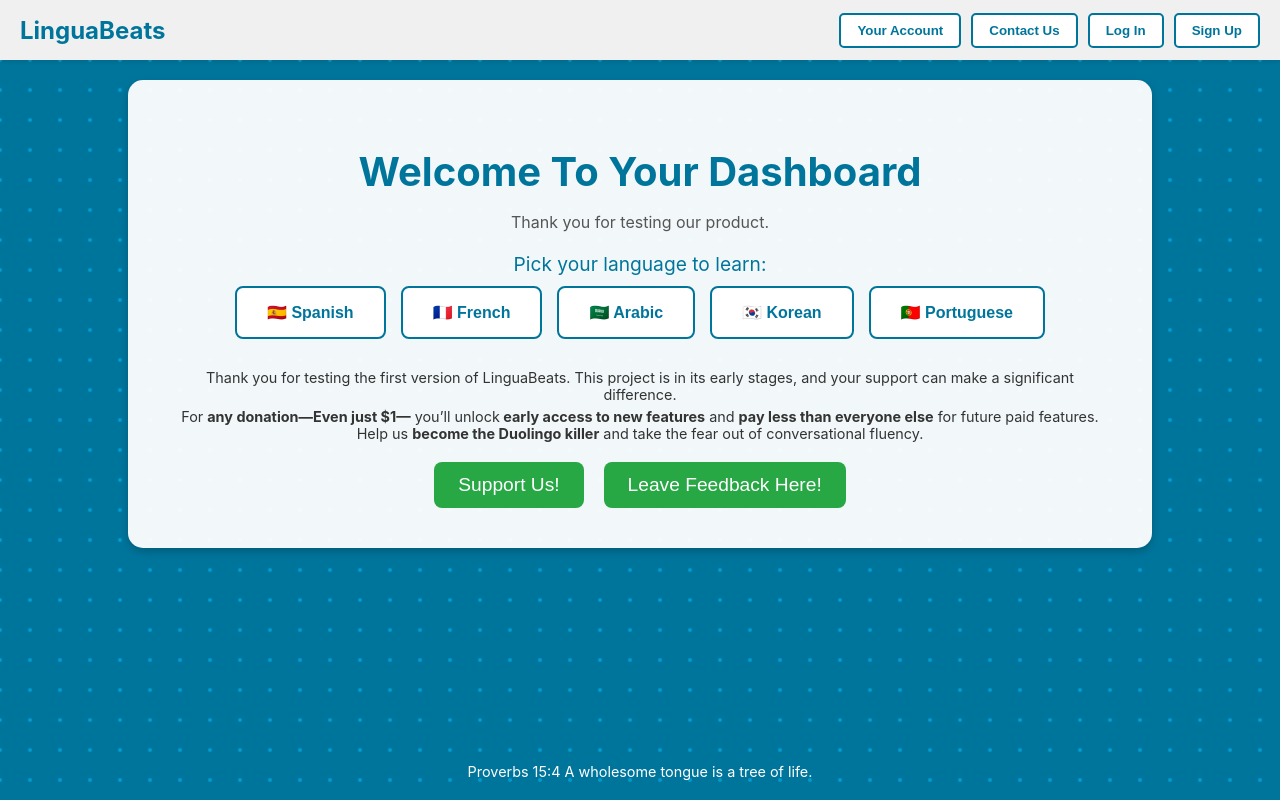
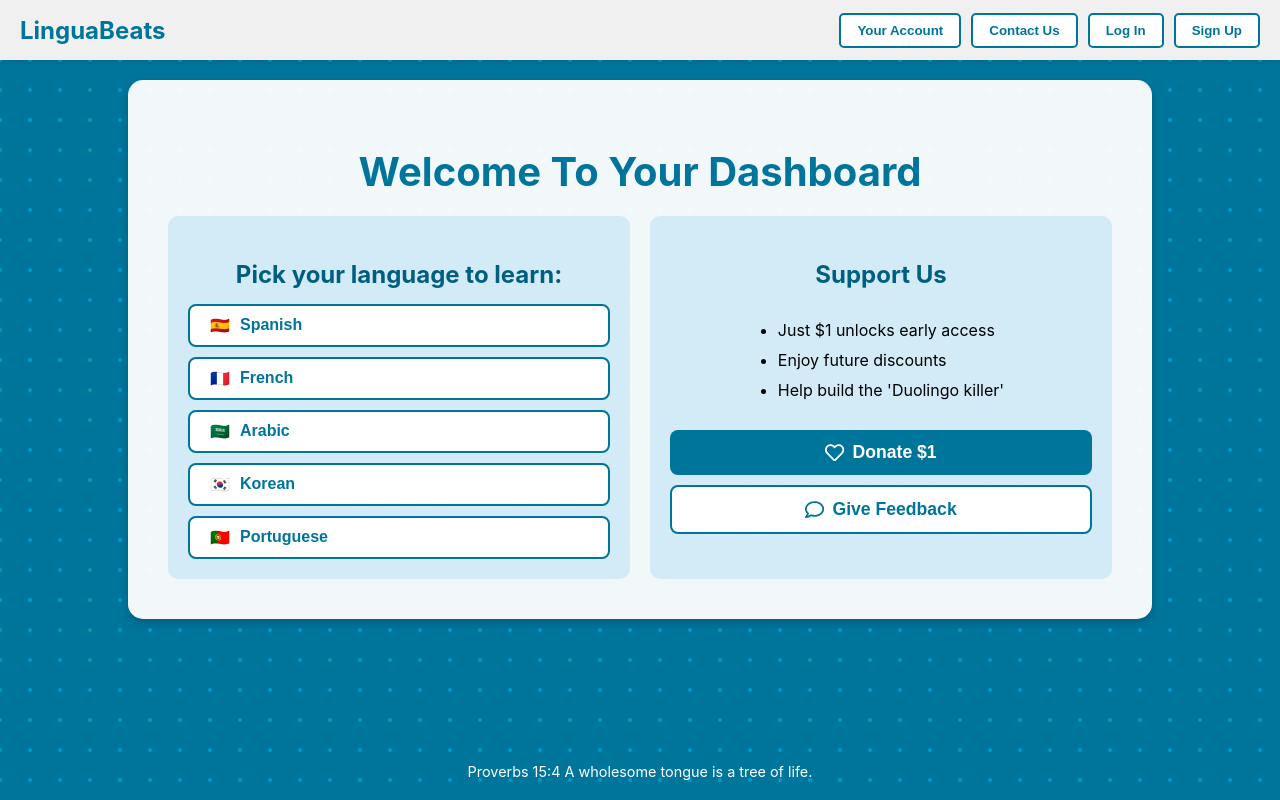
Before and after one commit to iancarscadden/Shira, a React (Create React App) app: page /dashboard in a window 1280 px wide. Built offline with nearby package versions, Linux system fonts and the light colour scheme; no server answers.

Commit message:
Main functionality now accessible without creating an account.

```diff
--- a/package.json
+++ b/package.json
@@ -12,6 +12,7 @@
     "firebase": "^10.14.1",
     "react": "^18.3.1",
     "react-dom": "^18.3.1",
+    "react-icons": "^5.3.0",
     "react-router-dom": "^6.27.0",
     "react-scripts": "^3.0.1",
     "web-vitals": "^2.1.4"
--- a/src/components/Dashboard.css
+++ b/src/components/Dashboard.css
@@ -25,7 +25,7 @@
   position: relative;
   background-color: white;
   width: 80%;
-  max-width: 800px;
+  max-width: 1000px; /* Increased max-width to accommodate side-by-side boxes */
   margin: 50px auto;
   padding: 40px;
   border-radius: 15px;
@@ -42,23 +42,39 @@
   margin-bottom: 10px;
 }
 
-.small-text {
-  font-size: 1rem;
-  color: #555;
-  margin-bottom: 20px;
+/* Dashboard Section with two boxes */
+.dashboard-section {
+  display: flex;
+  justify-content: space-between;
+  gap: 20px;
+  margin-top: 20px;
 }
 
-/* Language Selection Section */
-.language-selection p {
-  font-size: 1.2rem;
-  margin-bottom: 10px;
-  color: #00759c;
+/* Left and Right Boxes with lighter, semi-transparent sky blue */
+.left-box, .right-box {
+  background-color: rgba(135, 206, 235, 0.3); /* Lighter, semi-transparent sky blue */
+  padding: 20px;
+  border-radius: 10px;
+  flex: 1;
+  display: flex;
+  flex-direction: column;
+  align-items: center;
 }
 
+/* Section Titles */
+.section-title {
+  font-size: 1.5rem;
+  font-weight: bold;
+  color: #005f80; /* Dark blue color */
+  margin-bottom: 15px;
+}
+
+/* Language Selection Buttons */
 .language-buttons {
   display: flex;
-  justify-content: center;
-  gap: 15px;
+  flex-direction: column;
+  width: 100%; /* Ensure buttons take full width */
+  gap: 10px;
 }
 
 .language-button {
@@ -66,11 +82,14 @@
   color: #00759c;
   border: 2px solid #00759c;
   border-radius: 8px;
-  padding: 15px 30px;
+  padding: 10px 20px;
   font-size: 1rem;
   font-weight: bold;
+  text-align: left; /* Align text to left */
+  display: flex;
+  align-items: center;
   cursor: pointer;
-  transition: background-color 0.3s, transform 0.3s;
+  transition: background-color 0.3s, color 0.3s, transform 0.3s;
 }
 
 .language-button:hover {
@@ -79,54 +98,77 @@
   transform: scale(1.05);
 }
 
-/* Support Section */
-.support-message {
-  margin-top: 30px;
-  text-align: center;
+.language-button span {
+  margin-right: 10px; /* Space between emoji and text */
 }
 
-.support-text {
-  font-size: 0.9rem; /* Smaller font size */
-  color: #333;
-  margin: 5px 0;
+/* Support Section */
+.support-list {
+  list-style-type: disc;
+  padding-left: 20px;
+  text-align: left;
+  color: black; /* Changed bullet points to black */
+  margin-bottom: 20px;
+}
+
+.support-list li {
+  margin-bottom: 10px;
+  font-size: 1rem;
 }
 
 /* Action Buttons Section */
-.action-buttons {
+.donate-button, .feedback-button {
+  width: 100%; /* Horizontally long buttons */
+  padding: 12px 0;
+  font-size: 1.1rem;
+  font-weight: bold;
+  border: none;
+  border-radius: 8px;
+  cursor: pointer;
+  margin-bottom: 10px;
   display: flex;
+  align-items: center;
   justify-content: center;
-  gap: 20px; /* Space between buttons */
-  margin-top: 20px;
-}
-
-/* Support Button Styling */
-.support-button {
-  padding: 12px 24px;
-  background-color: #28a745; /* Green color for Support Us! */
-  color: white;
-  border: none;
-  border-radius: 8px; /* Rounded corners */
-  font-size: 1.2rem;
-  cursor: pointer;
   transition: background-color 0.3s, transform 0.3s;
 }
 
-.support-button:hover {
-  background-color: #218838; /* Darker green on hover */
+.donate-button {
+  background-color: #00759c; /* App's blue color */
+  color: white;
+}
+
+.donate-button:hover {
+  background-color: #005f80; /* Darker blue on hover */
   transform: scale(1.05);
+}
+
+.feedback-button {
+  background-color: white;
+  color: #00759c;
+  border: 2px solid #00759c;
+}
+
+.feedback-button:hover {
+  background-color: #00759c;
+  color: white;
+  transform: scale(1.05);
+}
+
+.button-icon {
+  margin-right: 8px; /* Space between icon and text */
+  font-size: 1.2rem;
 }
 
 /* Proverb Text Styling */
 .proverb-text {
   text-align: center;
   color: white;
-  /* Removed bold styling */
-  font-size: 0.9rem; /* Reduced font size */
-  position: absolute; /* Positioning at the bottom */
-  bottom: 20px; /* Space from the bottom */
+  font-size: 0.9rem;
+  position: absolute;
+  bottom: 20px;
   left: 50%;
-  transform: translateX(-50%); /* Center horizontally */
-  width: 90%; /* Optional: Limit the width */
+  transform: translateX(-50%);
+  width: 90%;
 }
 
 /* Pop-up Overlay */
@@ -167,23 +209,6 @@
   cursor: pointer;
 }
 
-/* Your Account Button - Rectangular Styling */
-.account-button {
-  background-color: #00759c;
-  color: white;
-  border: none;
-  padding: 12px 24px;
-  border-radius: 5px; /* Rectangular look */
-  font-size: 1rem;
-  cursor: pointer;
-  transition: background-color 0.3s, transform 0.3s;
-}
-
-.account-button:hover {
-  background-color: #005f80;
-  transform: scale(1.05);
-}
-
 /* Sign Out Button Inside Pop-up */
 .popup-signout-button {
   background-color: #00759c;
@@ -199,3 +224,23 @@
   background-color: #005f80;
   transform: scale(1.05);
 }
+
+/* Responsive Adjustments */
+@media (max-width: 768px) {
+  .dashboard-section {
+    flex-direction: column;
+  }
+
+  .left-box, .right-box {
+    width: 100%;
+  }
+
+  .language-button, .donate-button, .feedback-button {
+    font-size: 1rem;
+    padding: 10px 0;
+  }
+
+  .proverb-text {
+    font-size: 0.8rem;
+  }
+}
--- a/src/components/Dashboard.js
+++ b/src/components/Dashboard.js
@@ -1,10 +1,9 @@
-// src/components/Dashboard.js
-
 import React, { useState, useRef, useEffect } from 'react';
 import { useNavigate } from 'react-router-dom';
 import Navbar from './Navbar';
 import { auth, signOut } from '../firebaseConfig';
 import './Dashboard.css';
+import { FaRegHeart, FaRegComment } from 'react-icons/fa'; // Importing minimalistic icons
 
 export default function Dashboard() {
   const [showPopup, setShowPopup] = useState(false);
@@ -70,10 +69,11 @@ export default function Dashboard() {
 
       <div className="content-container">
         <h1>Welcome To Your Dashboard</h1>
-        <p className="small-text">Thank you for testing our product.</p>
 
-        <div className="language-selection">
-          <p>Pick your language to learn:</p>
+        <div className="dashboard-section">
+          {/* Left Box: Language Selection */}
+          <div className="left-box">
+            <p className="section-title">Pick your language to learn:</p>
             <div className="language-buttons">
               <button onClick={() => navigate('/song/Spanish')} className="language-button">
                 <span role="img" aria-label="Spanish Flag">🇪🇸</span> Spanish
@@ -93,23 +93,19 @@ export default function Dashboard() {
             </div>
           </div>
 
-        {/* Support Us Section */}
-        <div className="support-message">
-          <p className="support-text">
-            Thank you for testing the first version of LinguaBeats. This project is
-            in its early stages, and your support can make a significant difference.
-          </p>
-          <p className="support-text">
-            For <strong>any donation—Even just $1—</strong> you’ll unlock
-            <strong> early access to new features</strong> and <strong>pay less than everyone else</strong> for future paid features.
-            Help us <strong>become the Duolingo killer</strong> and take the fear out of conversational fluency.
-          </p>
-          <div className="action-buttons">
-            <button className="support-button" onClick={() => navigate('/support-us')}>
-              Support Us!
+          {/* Right Box: Support Us */}
+          <div className="right-box">
+            <p className="section-title">Support Us</p>
+            <ul className="support-list">
+              <li>Just $1 unlocks early access</li>
+              <li>Enjoy future discounts</li>
+              <li>Help build the 'Duolingo killer'</li>
+            </ul>
+            <button className="donate-button" onClick={() => navigate('/support-us')}>
+              <FaRegHeart className="button-icon" /> Donate $1
             </button>
             <button
-              className="support-button"
+              className="feedback-button"
               onClick={() =>
                 window.open(
                   'https://docs.google.com/forms/d/e/1FAIpQLSe0VM_aS5XUP3JBXNYxIkJEpr99DoNZMybt-eGJJIeupMlZjQ/viewform?usp=sf_link',
@@ -117,7 +113,7 @@ export default function Dashboard() {
                 )
               }
             >
-              Leave Feedback Here!
+              <FaRegComment className="button-icon" /> Give Feedback
             </button>
           </div>
         </div>
--- a/src/components/LandingPage.css
+++ b/src/components/LandingPage.css
@@ -55,27 +55,58 @@ body, html {
 
 .text-section {
   max-width: 600px;
+  width: 100%;
   margin-bottom: 1.5rem;
 }
 
-.text-section section {
+.dropdown-section {
   margin-bottom: 1rem;
 }
 
-.text-section h2 {
+.dropdown-header {
   font-size: 1.8rem; /* Reduced font size */
   font-weight: 300;
   color: white;
   margin-bottom: 0.4rem;
+  cursor: pointer;
+  position: relative;
+  display: flex;
+  align-items: center;
+  justify-content: center;
 }
 
-.text-section p {
+.dropdown-header:hover {
+  color: #d1d1d1;
+}
+
+.arrow {
+  margin-left: 8px;
+  border: solid white;
+  border-width: 0 2px 2px 0;
+  display: inline-block;
+  padding: 3px;
+  transform: rotate(45deg);
+  transition: transform 0.3s;
+}
+
+.arrow.up {
+  transform: rotate(-135deg);
+}
+
+.arrow.down {
+  transform: rotate(45deg);
+}
+
+.dropdown-content {
   font-size: 1.1rem; /* Reduced font size */
   line-height: 1.6;
   color: white;
+  max-height: 500px;
+  transition: max-height 0.3s ease;
+  overflow: hidden;
+  padding: 0 1rem;
 }
 
-/* Start Button */
 .start-button {
   background-color: #7ed348;
   color: #00759c;
@@ -103,11 +134,11 @@ body, html {
     font-size: 2.5rem;
   }
 
-  .text-section h2 {
+  .dropdown-header {
     font-size: 1.5rem;
   }
 
-  .text-section p {
+  .dropdown-content {
     font-size: 1rem;
   }
 
```
Also changed, not shown: src/components/LandingPage.js (+43 -10 lines), 1 other file (tests, documents, lock files or other folders). Lines whose indentation alone changed are shown as unchanged.
